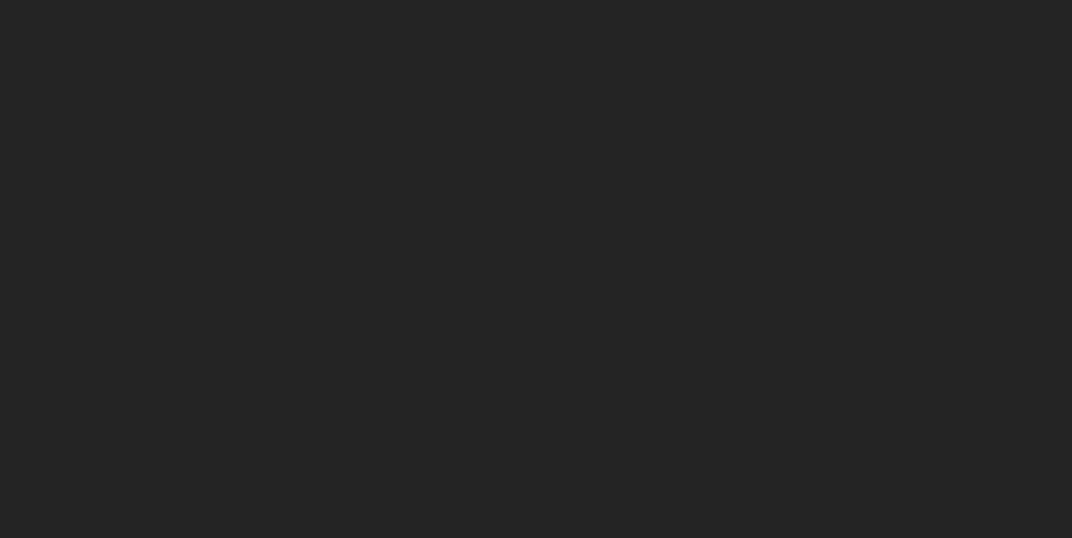
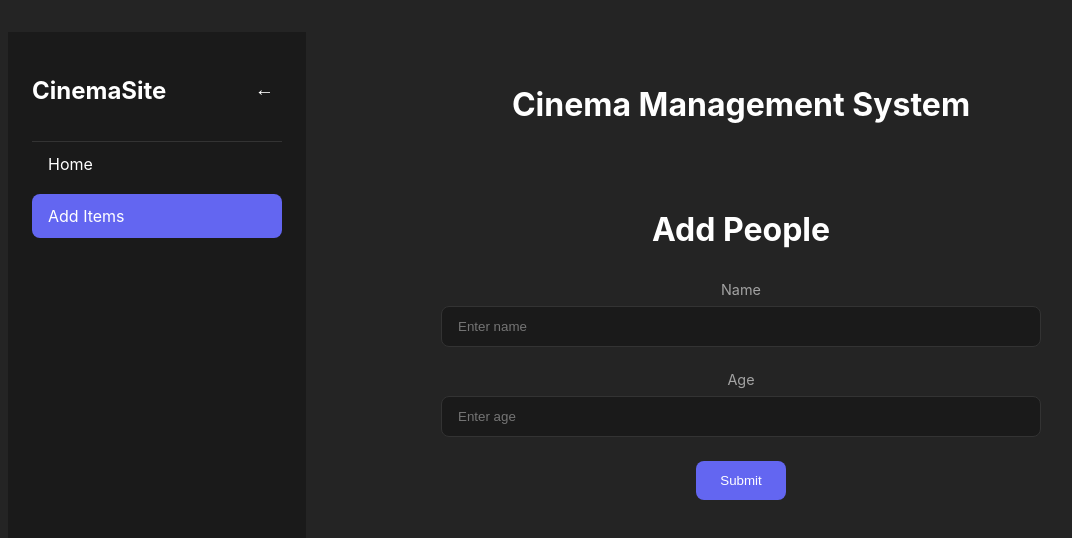
Before and after one commit to GuySabika/CinemaSite, a React (Vite) app: page /add/people in a window 1280 px wide. Before the commit this address had no page. Shown: the top 538 px of the page, without its empty margins (24-1096 px from the left). Built offline with nearby package versions, Linux system fonts and the light colour scheme.

Commit message:
design and connection to the node works good

```diff
--- a/src/Components/DinamicHeader.jsx
+++ b/src/Components/DinamicHeader.jsx
@@ -13,7 +13,7 @@ function DinamicHeader() {
                         <NavLink to="/add/actor">Actor</NavLink>
                     </li>
                     <li>
-                        <NavLink to="/add/people">User</NavLink>
+                        <NavLink to="/add/people">People</NavLink>
                     </li>
                     <li>
                         <NavLink to="/add/projection">Projection</NavLink>
--- a/src/Components/inputField.jsx
+++ b/src/Components/inputField.jsx
@@ -1,9 +1,9 @@
-export default function InputField({ fieldName, type = "text" }) {
+export default function InputField({ fieldName }) {
     return (
         <div className="input-field">
             <label className="input-label">{fieldName}</label>
             <input
-                type={type}
+                type="text"
                 className="input-box"
                 placeholder={`Enter ${fieldName.toLowerCase()}`}
             />
--- a/src/Components/selectField.jsx
+++ b/src/Components/selectField.jsx
@@ -1,10 +1,39 @@
-export default function selectField({ options, filedName }) {
+import { useState, useEffect } from 'react';
+
+export default function SelectField({ fieldName }) {
+    const [selections, setSelections] = useState([]);
+    const [loading, setLoading] = useState(true);
+    const [error, setError] = useState(null);
+
+    useEffect(() => {
+        const fetchSelections = async () => {
+            try {
+                const response = await fetch(`http://192.168.1.242:8080/${fieldName.toLowerCase()}`);
+                if (!response.ok) throw new Error('Failed to fetch selections');
+                const data = await response.json();
+                setSelections(data);
+            } catch (err) {
+                setError(err.message);
+            } finally {
+                setLoading(false);
+            }
+        };
+
+        fetchSelections();
+    }, [fieldName]);
+
+    if (loading) return <div>Loading...</div>;
+    if (error) return <div>Error: {error}</div>;
+
     return (
-        <div>
-            <label>{filedName}</label>
-            <select value={`enter a ${filedName}`}>
-                {options.map((option, index) => (
-                    <option key={index} value={option}>{option}</option>
+        <div className="input-field">
+            <label className="input-label">{fieldName}</label>
+            <select className="input-box">
+                <option value="">Select {fieldName}</option>
+                {selections.map((item, index) => (
+                    <option key={index} value={item._id}>
+                        {item.name || item.title}
+                    </option>
                 ))}
             </select>
         </div>
--- a/src/Pages/AddCategory.jsx
+++ b/src/Pages/AddCategory.jsx
@@ -1,13 +1,17 @@
 import InputField from "../Components/InputField";
+import SelectField from "../Components/selectField.jsx";
 
 export default function AddCategory({ DataFields, category }) {
     return (
         <div className="form-container">
             <h3 className="category-title">Add {category}</h3>
             <form>
-                {DataFields.feilds.map((field, index) => (
+                {DataFields.feildsInput.length > 0 ? DataFields.feildsInput.map((field, index) => (
                     <InputField key={index} fieldName={field} />
-                ))}
+                )) : <></>}
+                {DataFields.fieldSelect.length > 0 ? DataFields.fieldSelect.map((field, index) => (
+                    < SelectField key={index} fieldName={field} />
+                )) : <></>}
                 <button className={`button`}>Submit</button>
             </form>
         </div>
--- a/src/Pages/AddSelection.jsx
+++ b/src/Pages/AddSelection.jsx
@@ -1,7 +1,7 @@
 import Button from "../Components/Button.jsx";
 
 export default function AddSelection({ style }) {
-  const options = ["Movie", "Actor", "User", "Projection", "Ticket"];
+  const options = ["Movie", "Actor", "People", "Projection", "Ticket"];
   return (
     <div className={`add-selection ${style}`}>
       {options.map((option, index) => (
--- a/src/feildData.js
+++ b/src/feildData.js
@@ -1,8 +1,8 @@
 const feildData = {
-    movie: { feilds: ["Name", "StartingAt", "AgeRestriction", "ReleaseDate"] },
-    actor: { feilds: ["Name", "Biography", "Genre"] },
-    user: { feilds: ["Name", "Age", "Has snack"] },
-    projection: { feilds: ["Movie", "Data", "Price"] },
-    ticket: { feilds: ["Projection", "User"] }
+    movie: { feildsInput: ["Name", "StartingAt", "AgeRestriction", "ReleaseDate"], fieldSelect: ["Actor"] },
+    actor: { feildsInput: ["Name", "Biography", "Genre"], fieldSelect: [] },
+    people: { feildsInput: ["Name", "Age"], fieldSelect: [] },
+    projection: { feildsInput: ["Data", "Price"], fieldSelect: ["Movie"] },
+    ticket: { feildsInput: [], fieldSelect: ["Projection", "People"] }
 };
 export default feildData;
--- a/src/main.jsx
+++ b/src/main.jsx
@@ -17,7 +17,7 @@ createRoot(document.getElementById('root')).render(
           <Route path="/add" element={<AddSelection />} />
           <Route path="/add/movie" element={<AddCategory DataFields={feildData.movie} category={"Movie"} />} />
           <Route path="/add/actor" element={<AddCategory DataFields={feildData.actor} category={"Actor"} />} />
-          <Route path="/add/user" element={<AddCategory DataFields={feildData.user} category={"User"} />} />
+          <Route path="/add/people" element={<AddCategory DataFields={feildData.people} category={"People"} />} />
           <Route path="/add/projection" element={<AddCategory DataFields={feildData.projection} category={"Projection"} />} />
           <Route path="/add/ticket" element={<AddCategory DataFields={feildData.ticket} category={"Ticket"} />} />
         </Route>
```
